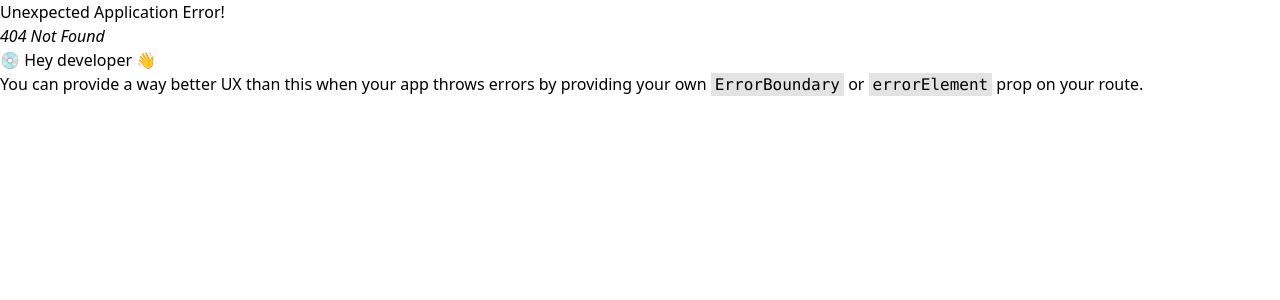
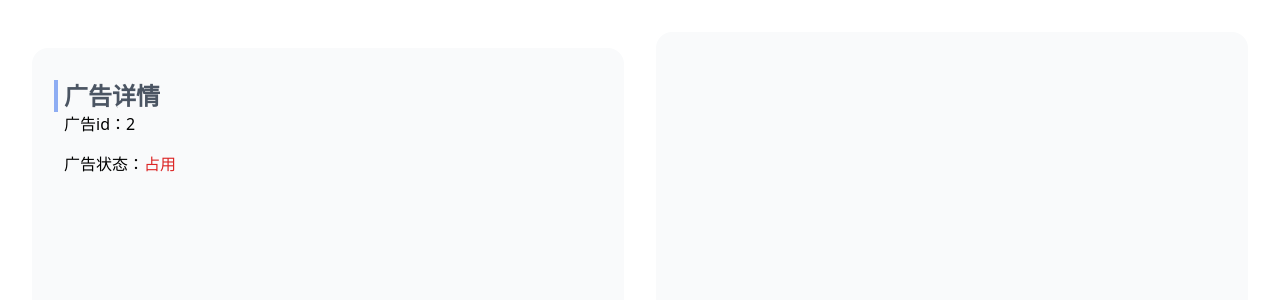
Before and after one commit to HUST-SE-LY/Advertising-Management-System, a React (Vite) app in the folder front-end/: page /buy/1 in a window 1280 px wide. Before the commit this address had no page. Shown: the top 300 px of the page. Built offline with nearby package versions, Linux system fonts and the light colour scheme.

Commit message:
update useAxios and buyAd-page

```diff
--- a/front-end/src/components/user/adInfo.jsx
+++ b/front-end/src/components/user/adInfo.jsx
@@ -1,7 +1,10 @@
 import { useState } from "react";
+import { useNavigate } from "react-router-dom";
 import Title from "../backStage/title";
 
 function AdInfo(props) {
+  const navigate = useNavigate()
+
   const [adList, setAdList] = useState([
     {
       id: 0,
@@ -68,11 +71,11 @@ function AdInfo(props) {
     <Title title="广告位信息"></Title>
     <div className="mt-[1rem] flex flex-col gap-[1rem] h-[calc(100%_-_3rem)] overflow-y-auto scrollbar-blue pr-3">
       {
-        adList.map((info) => <div className="flex gap-[1rem] bg-blue-100 items-center py-[0.5rem] px-[1rem] rounded-2xl">
+        adList.map((info) => <div key={info.id} className="flex gap-[1rem] bg-blue-100 items-center py-[0.5rem] px-[1rem] rounded-2xl">
           <p className="w-[7rem]">{info.id + 1}号广告位</p>
           <p className={`w-[4rem] ${info.state === 'free'?'text-blue-500':'text-red-500'}`}>{info.state === 'free'?'空闲':'已售'}</p>
           <p className="">{info.price}元/天</p>
-          <button className="ml-[auto] px-[1rem] py-[0.5rem] bg-blue-300 rounded-xl transition-all hover:bg-blue-600 hover:shadow-xl hover:shadow-blue-600/10 hover:text-white">{info.state === 'free'?'购买':'预定'}</button>
+          <button onClick={() => navigate(`/buy/${info.id}`)} className="ml-[auto] px-[1rem] py-[0.5rem] bg-blue-300 rounded-xl transition-all hover:bg-blue-600 hover:shadow-xl hover:shadow-blue-600/10 hover:text-white">{info.state === 'free'?'购买':'预定'}</button>
         </div>)
       }
     </div>
--- a/front-end/src/components/user/userInfo.jsx
+++ b/front-end/src/components/user/userInfo.jsx
@@ -54,7 +54,7 @@ function EditInfo(props) {
 function EditPassword(props) {
   return <div className="flex items-center justify-center w-full h-full bg-white/20 absolute z-10  top-0 left-0 animate-fadein" onClick={props.hide}>
     <div className="p-[2rem] w-1/2 h-1/2 bg-white rounded-2xl shadow-2xl shadow-gray-500/20 overflow-y-auto scrollbar-blue" onClick={(e) => e.stopPropagation()}>
-      <Title title="修改信息"></Title>
+      <Title title="修改密码"></Title>
       <NoBorderInput type="password">输入新密码</NoBorderInput>
       <NoBorderInput type="password">再次输入新密码</NoBorderInput>
       <LongButton content="修改"></LongButton>
--- a/front-end/src/main.jsx
+++ b/front-end/src/main.jsx
@@ -13,7 +13,7 @@ import CompanyDetail from './components/backStage/company/companyDetail';
 import AdDetail from './components/backStage/ad/AdDetail';
 import Application from './pages/application';
 import User from './pages/user';
-
+import BuyAd from './pages/buyAd';
 import {
   createBrowserRouter,
   RouterProvider,
@@ -76,6 +76,9 @@ const router = createBrowserRouter([
   },{
     path: '/user',
     element: <User></User>,
+  },{
+    path: 'buy/:id',
+    element: <BuyAd></BuyAd>
   }
 ]);
 
--- /dev/null
+++ b/front-end/src/pages/buyAd.jsx
@@ -0,0 +1,37 @@
+import { useState } from "react";
+import { useParams } from "react-router-dom";
+import Title from "../components/backStage/title";
+
+function BuyAd() {
+  const params = useParams();
+  const [info, setInfo] = useState({
+    id: 1,
+    state: "not free",
+    price: 100,
+    expires: "2023-5-1",
+  });
+
+  return (
+    <div className="w-screen h-screen grid grid-cols-2 gap-[2rem] p-[2rem]">
+      <div className="rounded-2xl bg-gray-50 p-[2rem] mt-[1rem]">
+        <Title title="广告详情"></Title>
+        <div className="flex flex-col gap-[1rem]">
+          <p>广告id：{info.id + 1}</p>
+          <p>
+            广告状态：
+            <span
+              className={`${
+                info.state === "free" ? "text-blue-600" : "text-red-600"
+              }`}
+            >
+              {info.state === "free" ? "空闲" : "占用"}
+            </span>
+          </p>
+        </div>
+      </div>
+      <div className="rounded-2xl bg-gray-50"></div>
+    </div>
+  );
+}
+
+export default BuyAd;
--- a/front-end/src/utils/useAxios.js
+++ b/front-end/src/utils/useAxios.js
@@ -14,6 +14,11 @@ function useAxios() {
     return config;
   });
 
+  instance.interceptors.response.use((config) => {
+    console.log(config);
+    return config;
+  })
+
   return instance;
 }
 
```
